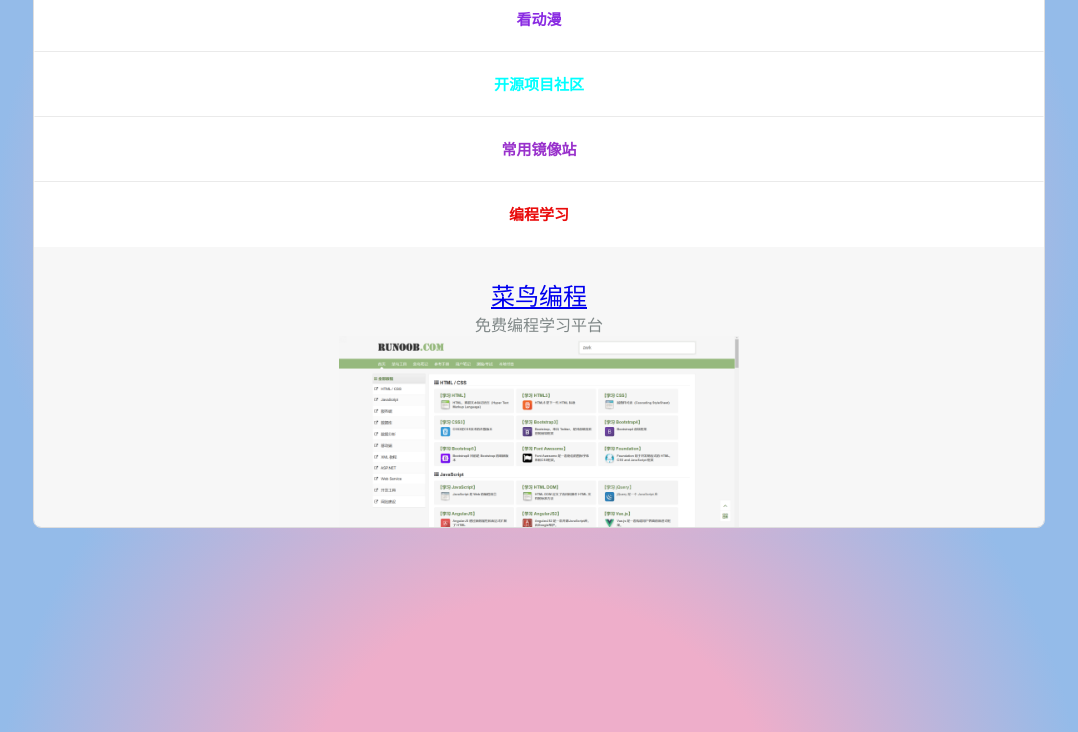
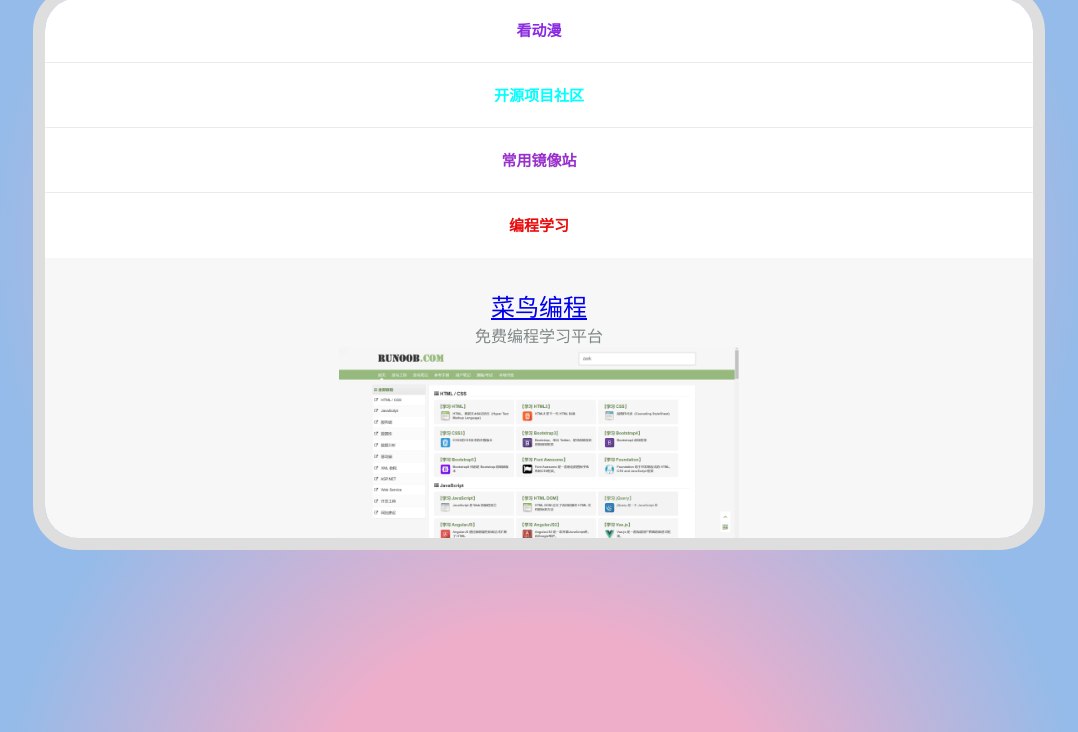
Before and after one commit to hyysys/page.github.io, a plain HTML site: page index.html in a window 1280 px wide. Shown: the part 68-800 px from the top of the page, without its empty margins (101-1179 px from the left). Drawn offline with Linux system fonts and the light colour scheme.

Commit message:
Update index.html

```diff
--- a/index.html
+++ b/index.html
@@ -61,9 +61,9 @@
 
 .accordion {
     border-color: #dedede;
-    border-radius: 8px;
+    border-radius: 45px;
     border-style: solid;
-    border-width: 1px;
+    border-width: 12px;
     flex-direction: column;
     height: auto;
 }
```
